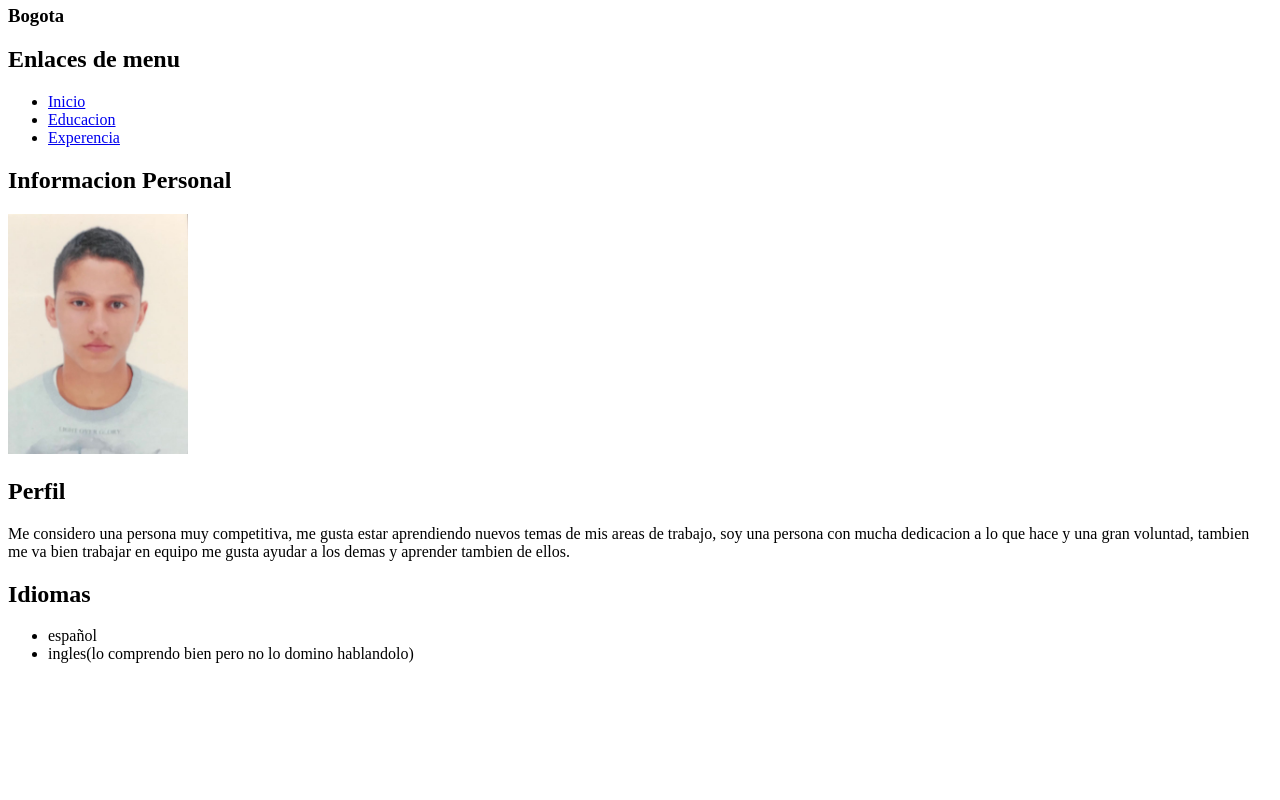
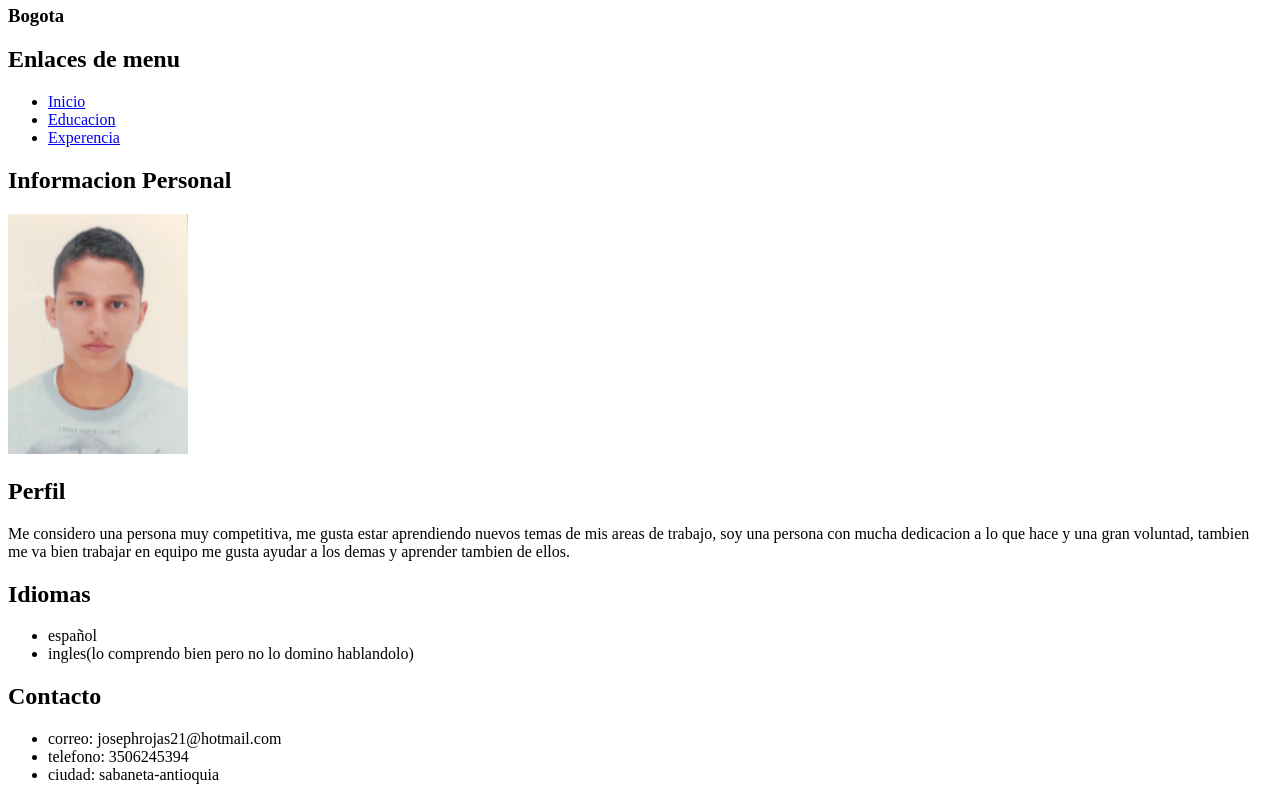
Before and after one commit to josephrojas21/HojaDeVida, a plain HTML site: page HojaDeVida/index.html in a window 1280 px wide. Shown: the part 390-1190 px from the top of the page. Before the commit the page ends 1069 px from the top, so only its background shows below. Drawn offline with Linux system fonts and the light colour scheme.

Commit message:
pie de pag

```diff
--- a/HojaDeVida/index.html
+++ b/HojaDeVida/index.html
@@ -51,6 +51,13 @@
       </ul>
 
     </article>
-
+    <footer>
+      <h2>Contacto</h2>
+      <ul>
+        <li>correo: josephrojas21@hotmail.com</li>
+        <li>telefono: 3506245394</li>
+        <li>ciudad: sabaneta-antioquia</li>
+      </ul>
+    </footer>
   </body>
 </html>
```
